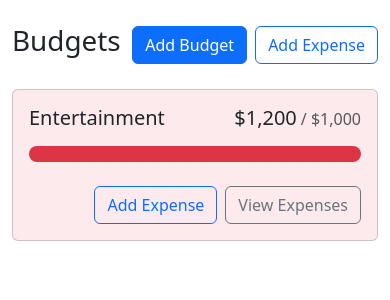
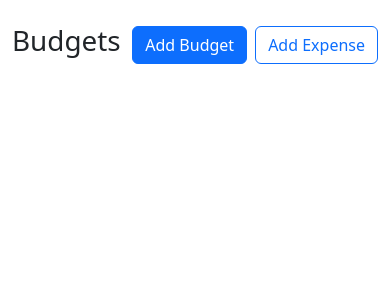
Before and after one commit to EleahBurman/budget-react-app, a React (Create React App) app: page / in a window 390 px wide. Shown: the top 300 px of the page. Built offline with nearby package versions, Linux system fonts and the light colour scheme.

Commit message:
Make responsive and take out hard code

```diff
--- a/src/App.js
+++ b/src/App.js
@@ -4,10 +4,11 @@
 import './App.css';
 import AddBudgetModal from './components/AddBudgetModal';
 import { useState } from 'react';
+import { useBudgets } from './contexts/BudgetsContext';
 
 function App() {
   const [showAddBudgetModal, setShowAddBudgetModal] = useState(false)
-
+  const { budgets } = useBudgets()
   return (
     <>
       <Container className="my-4">
@@ -23,13 +24,14 @@
           alignItems: "flex-start",
         }}
         >
-          <BudgetCard
-            name="Entertainment"
-            gray
-            amount={1200}
-            max={1000}>
-
-          </BudgetCard>
+          {budgets.map(budget =>(
+            <BudgetCard
+              key={budget.id}
+              name={budget.name}
+              amount={budget.amount}
+              max={budget.max}
+            />
+          ))}
         </div>
       </Container>
       <AddBudgetModal show={showAddBudgetModal} handleClose={()=>setShowAddBudgetModal(false)} />
```
